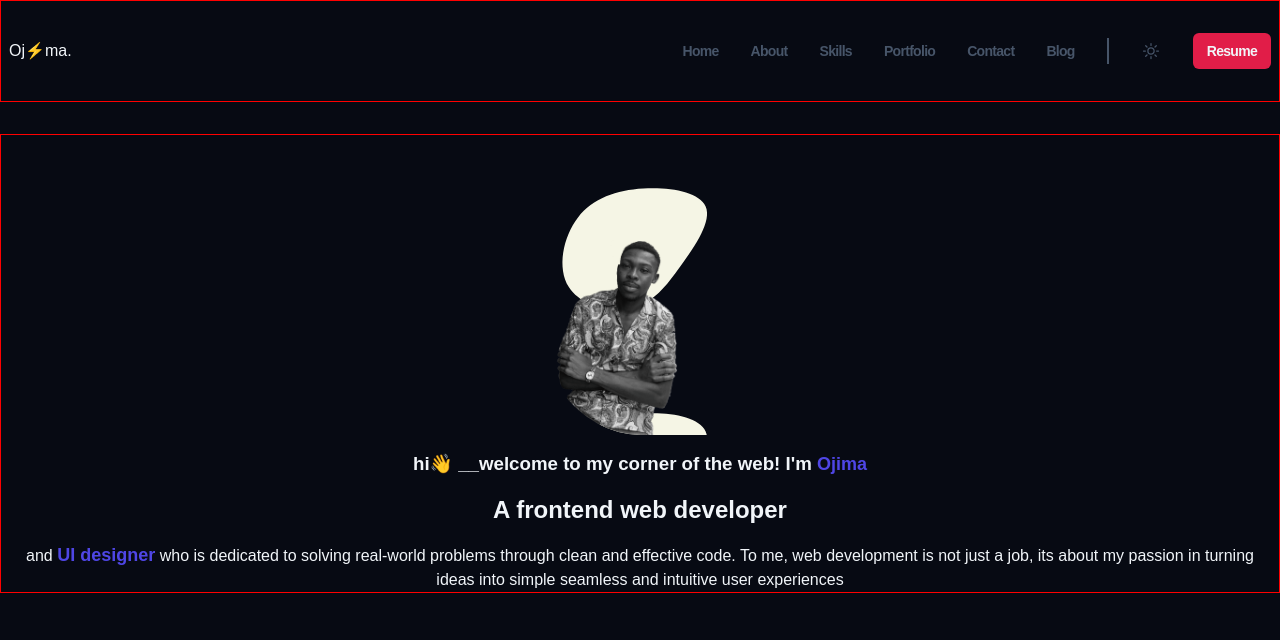
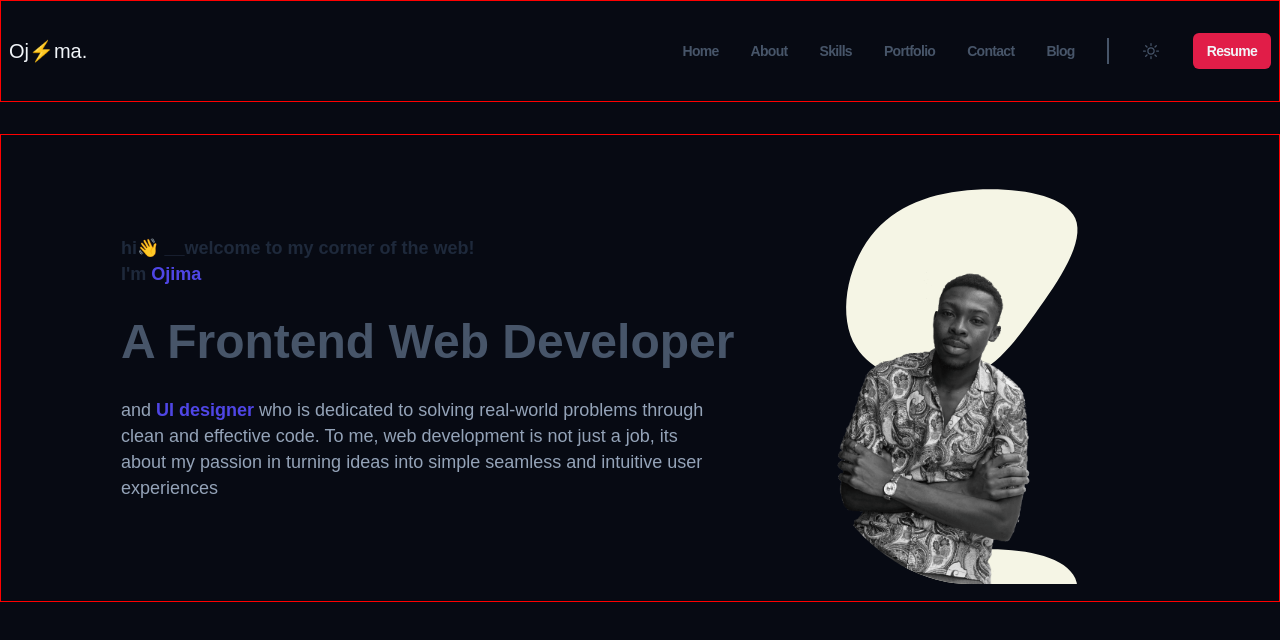
Before and after one commit to akbenngold/my-portfolio-vanilla, a website built with Vite: page index.html in a window 1280 px wide. Built offline with nearby package versions, Linux system fonts and the light colour scheme; a web font is replaced by a local one.

Commit message:
hero page

```diff
--- a/index.html
+++ b/index.html
@@ -62,7 +62,8 @@
         <img class="hero__image" src="/images/OJ.png" alt="" />
 
         <h3 class="hero__subtitle">
-          hi&#128075; __welcome to my corner of the web! I'm
+          hi&#128075; __welcome to my corner of the web! <br />
+          I'm
           <strong> Ojima</strong>
         </h3>
         <h2 class="hero__title">A frontend web developer</h2>
--- a/styles/components/header.css
+++ b/styles/components/header.css
@@ -6,8 +6,10 @@
   padding-bottom: 2rem;
 }
 .logo {
-  display: flex;
+  font-size: var(--size-lg);
+  transition: 1s ease-in;
 }
+
 .header__menu {
   display: none;
 }
@@ -79,6 +81,9 @@
   .header__resume {
     font-size: var(--size-sm);
   }
+  .logo {
+    font-size: var(--size-xl);
+  }
 }
 
 /* xl */
--- a/styles/components/hero.css
+++ b/styles/components/hero.css
@@ -4,18 +4,121 @@
   flex-direction: column;
   gap: 1rem;
   margin-top: 2rem;
+  transition: 2s;
 }
 
 .hero__image {
   background-image: url(/public/images/blob.svg);
   background-size: contain;
-  height: 300px;
+  height: 18rem;
   margin: auto;
   border-bottom-left-radius: 50%;
   transition: 1s;
+}
+
+.hero__subtitle {
+  color: var(--clr-slate800);
+  font-size: var(--size-base);
 }
 
 .hero__image:hover {
   background-position-x: 10px;
   background-position-y: -50px;
 }
+
+.hero__title {
+  font-size: var(--size-4xl);
+  color: var(--clr-slate600);
+  text-transform: capitalize;
+}
+
+.hero__description {
+  max-width: 60ch;
+  color: var(--clr-slate400);
+}
+
+@media (min-width: 475px) {
+  .hero {
+    gap: 1.5rem;
+  }
+}
+/* md */
+@media (min-width: 768px) {
+  .hero {
+    gap: 1.7rem;
+    position: relative;
+    padding: 100px;
+  }
+  .hero__image {
+    position: absolute;
+    right: -3rem;
+    height: 22rem;
+    bottom: 5rem;
+  }
+  .hero__subtitle,
+  .hero__description,
+  .hero__title {
+    margin-left: 1.7rem;
+    text-align: left;
+  }
+}
+
+/* lg */
+@media (min-width: 1024px) {
+  .hero__image {
+    right: 3rem;
+    height: 25rem;
+  }
+  .hero__subtitle,
+  .hero__description,
+  .hero__title {
+    margin-left: 5rem;
+    text-align: left;
+  }
+}
+/* xl */
+@media (min-width: 1280px) {
+  .hero__image {
+    right: 8rem;
+    height: 30rem;
+    top: 2rem;
+  }
+  .hero__subtitle,
+  .hero__description,
+  .hero__title {
+    margin-left: 7rem;
+  }
+
+  .hero__subtitle {
+    font-size: var(--size-lg);
+  }
+  .hero__description {
+    font-size: var(--size-lg);
+  }
+  .hero__title {
+    font-size: var(--size-5xl);
+  }
+}
+/* 2xl */
+@media (min-width: 1536px) {
+  .hero__image {
+    right: 10rem;
+    height: 32rem;
+    top: 1rem;
+  }
+  .hero__subtitle,
+  .hero__description,
+  .hero__title {
+    margin-left: 10rem;
+  }
+
+  .hero__subtitle {
+    font-size: var(--size-xl);
+  }
+  .hero__description {
+    font-size: var(--size-xl);
+  }
+  .hero__title {
+    font-size: var(--size-6xl);
+  }
+}
```
